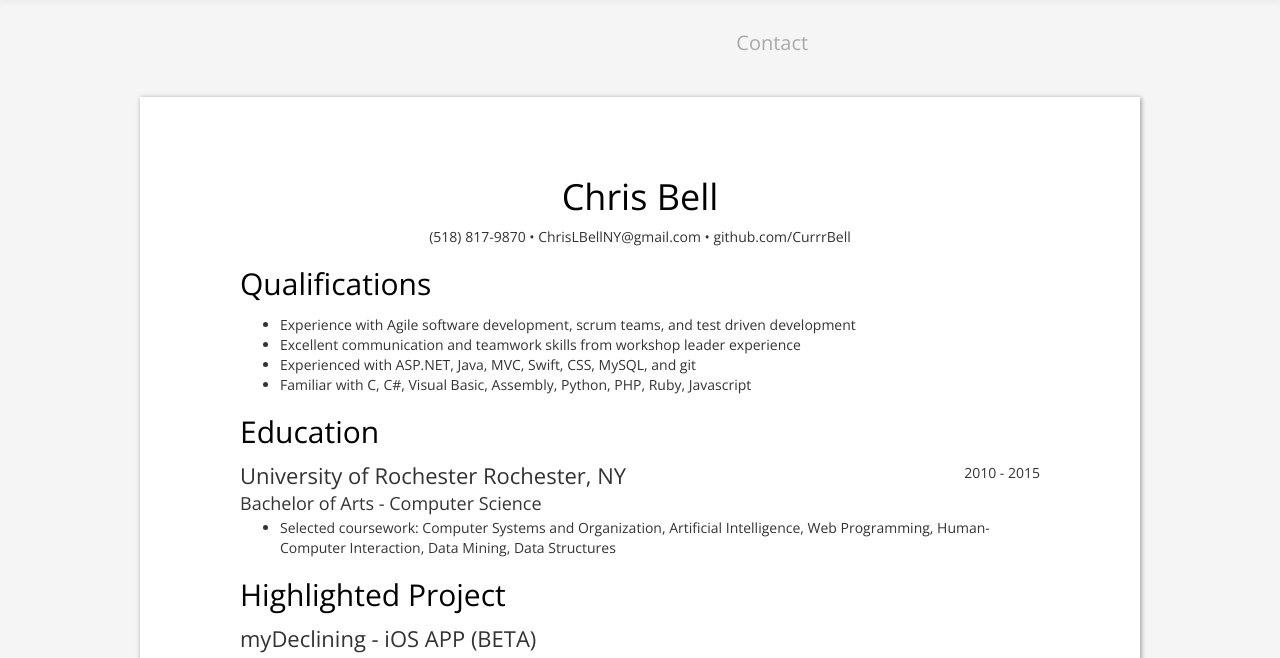
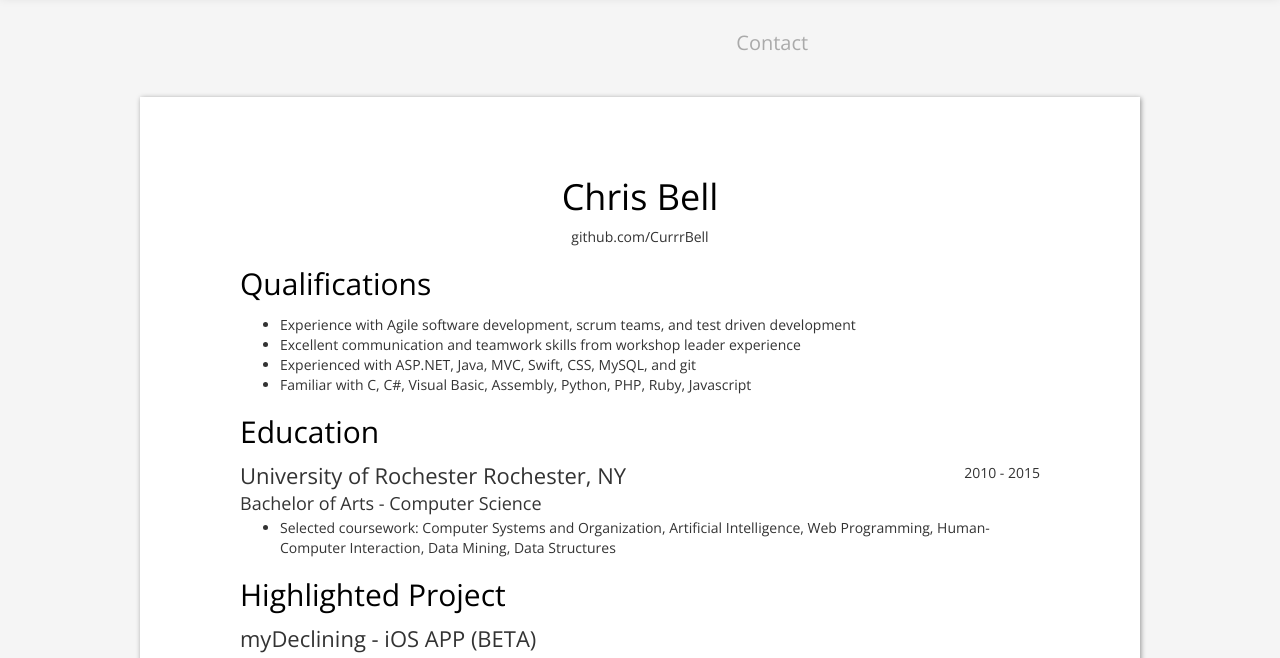
Before and after one commit to CurrrBell/CurrrBell.github.io, a plain HTML site: page resume.html in a window 1280 px wide. Shown: the part 103-761 px from the top of the page. Drawn offline with nearby package versions, Linux system fonts and the light colour scheme.

Commit message:
took contact info off resume

```diff
--- a/resume.html
+++ b/resume.html
@@ -48,7 +48,7 @@
       <div id="resume-header">
         <h1>Chris Bell</h1>
         <div id="header-contact">
-          (518) 817-9870 • ChrisLBellNY@gmail.com • github.com/CurrrBell
+          github.com/CurrrBell
         </div>
       </div>
       <div id="resume-qualifications">
```
